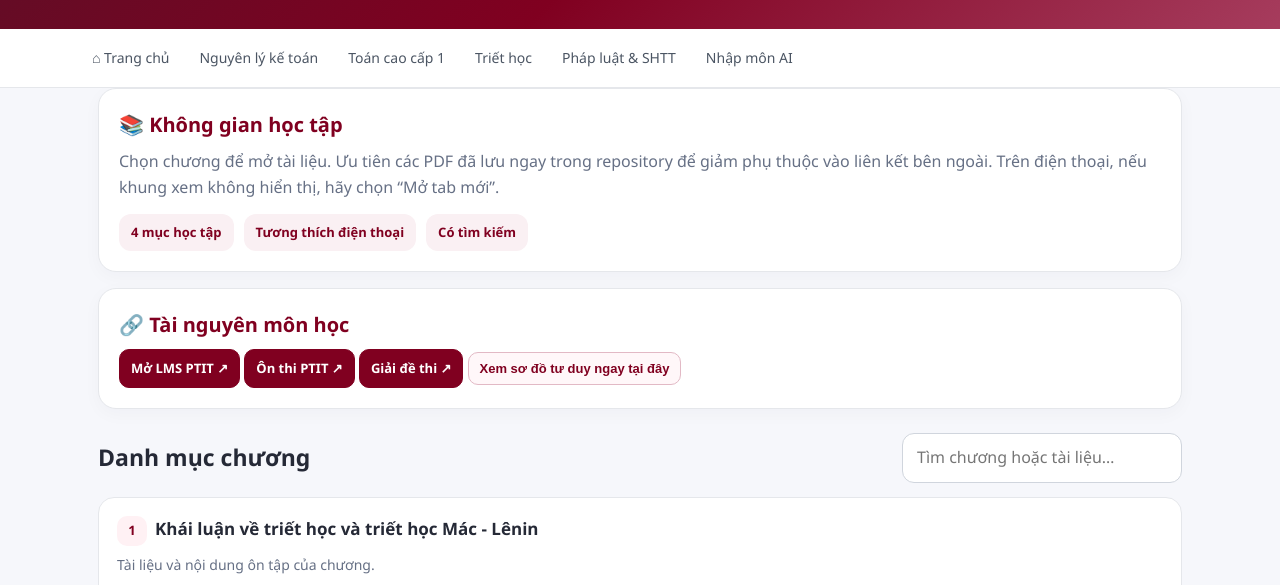
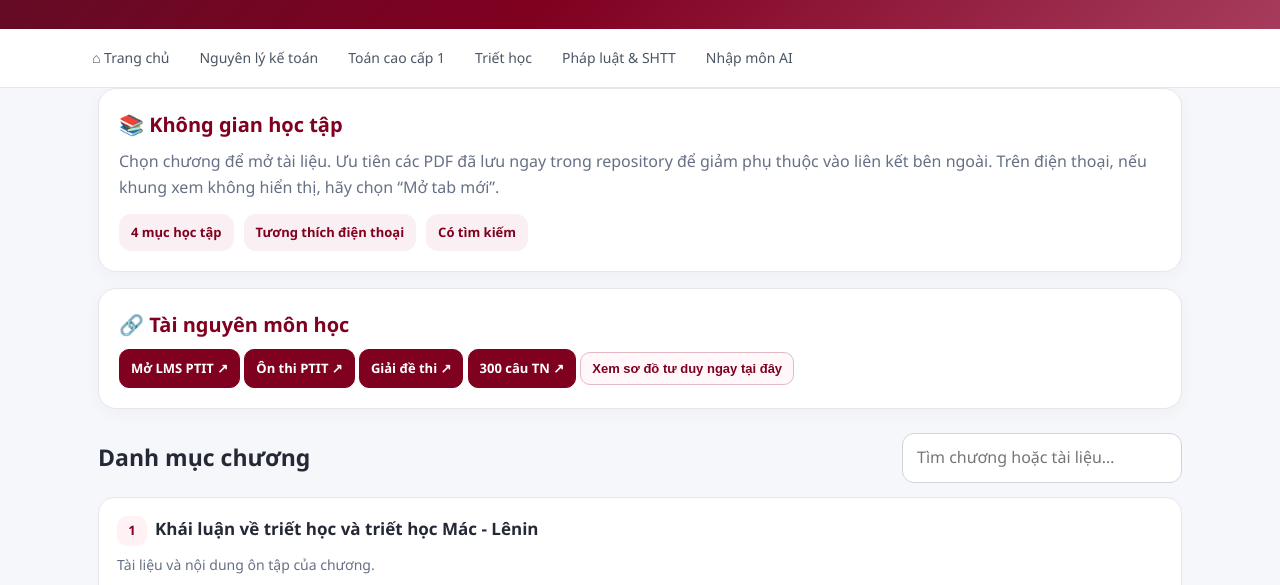
Before and after one commit to anhlan09092008-max/web-hoc-tap, a plain HTML site: page triethoc.html in a window 1280 px wide. Shown: the part 205-790 px from the top of the page. Drawn offline with Linux system fonts and the light colour scheme.

Commit message:
Add link to Google Drive folder for TN questions

```diff
--- a/triethoc.html
+++ b/triethoc.html
@@ -463,6 +463,14 @@
             rel="noopener"
           >Giải đề thi ↗</a>
 
+          <a
+            class="btn primary"
+            href="https://drive.google.com/drive/folders/15R4LT-mDdIjf9FmFdOz_utZ4YqeUknT7?fbclid=IwAR1O23_raN38lNXBbWMVM2_lGS3f-qZ-yQfigC0fy8r18dgMhJtZmg90_XI"
+            target="_blank"
+            rel="noopener"
+          >300 câu TN ↗</a>
+
+
           <button class="btn" id="toggleMindmap" type="button" aria-expanded="false">
             Xem sơ đồ tư duy ngay tại đây
           </button>
```
